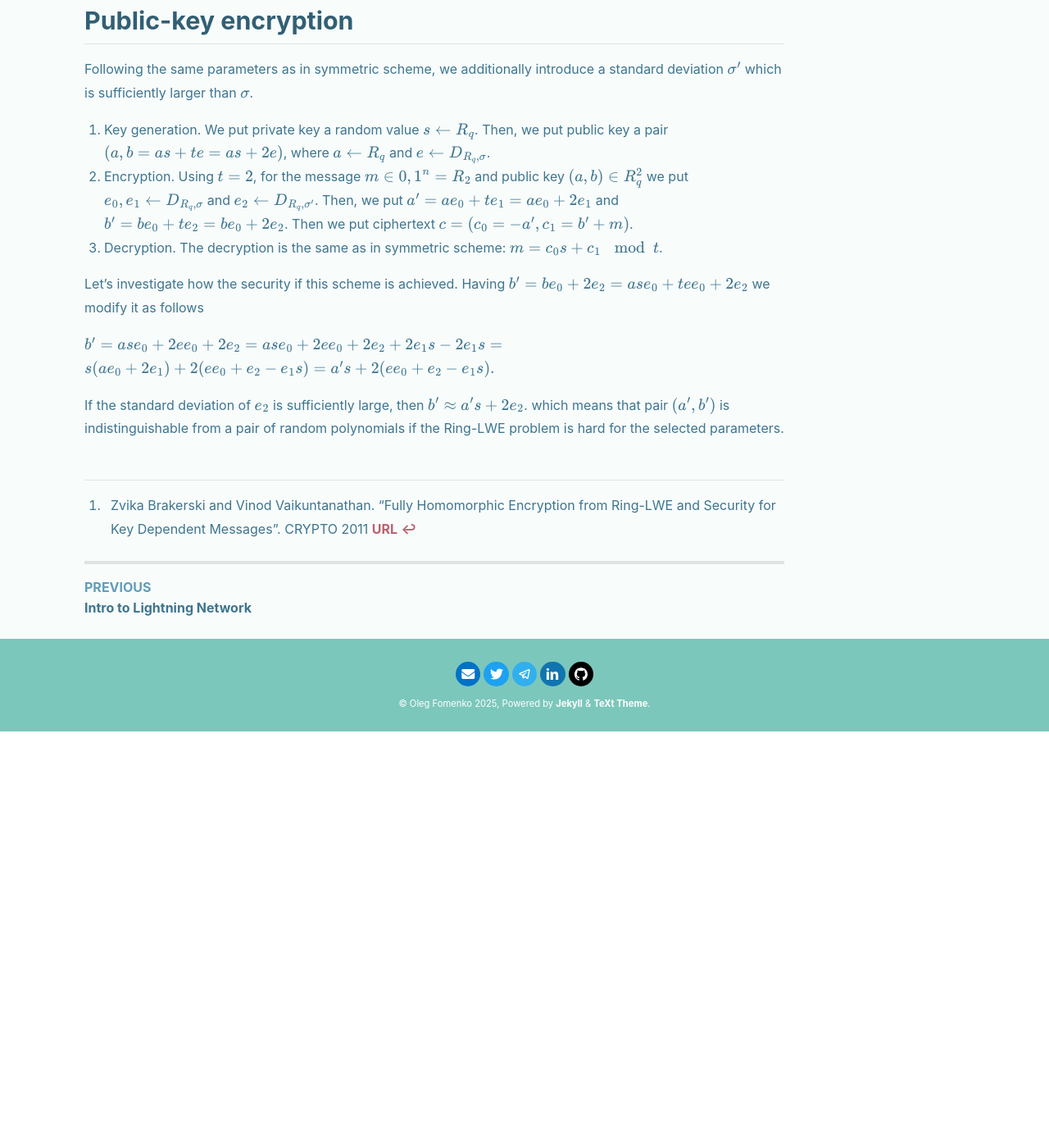
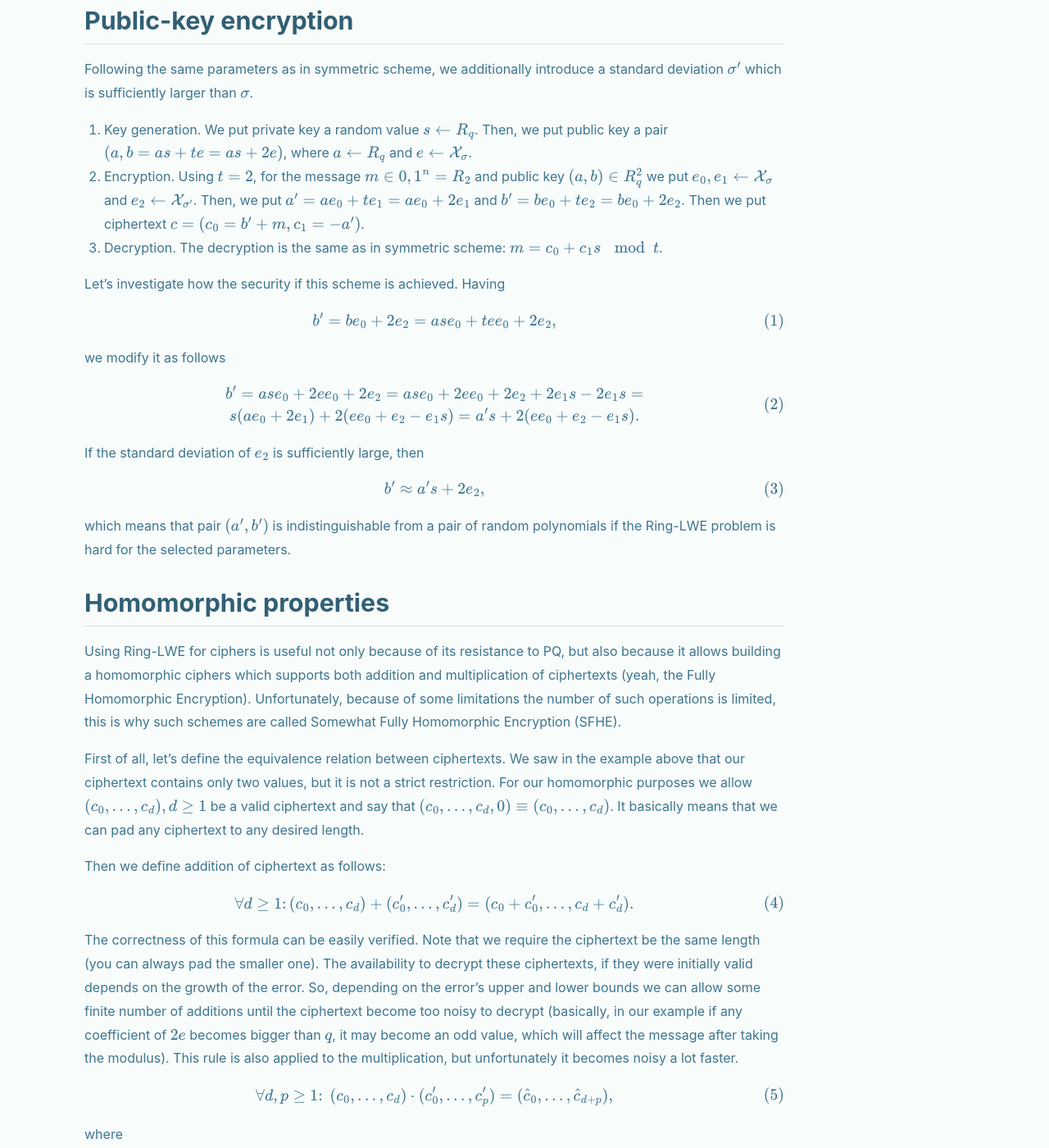
Before and after one commit to olegfomenko/blog, a Jekyll site: the page built from _posts/2026-02-23-lwe2.md, in a window 1280 px wide and 1400 px high, scrolled down 1396 px. Shown: the whole window at 82% size. Built offline with Jekyll 4.4.1, drawn with Linux system fonts in a browser that asks for light colours; nearby versions of some CDN libraries; before the commit the page ends 2288 px from its top, so only the background shows below that; some of the changed text lies outside the part shown.

Commit message:
adding homomorphism to lwe2

```diff
--- a/_posts/2026-02-23-lwe2.md
+++ b/_posts/2026-02-23-lwe2.md
@@ -30,7 +30,8 @@ In general, the public parameters of the presented encryption scheme is as follo
 - $\sigma$ a standard deviation, usually for a Gaussian distribution.
 
 In lattice-based constructions, the Gaussian distribution is used in most cases due to its favorable properties, such as
-being preserved under mathematical operations. We later notate $x \gets D_{R_q, \sigma}$ meaning value $x$ is a random
+being preserved under mathematical operations. We later notate $x \gets \mathcal{X}_\sigma$ meaning value $x$ is a
+random
 value from $R_q$ with standard deviation $\sigma$ independent of the selected distribution.
 
 Next, we define two rings $R_q = \mathbb{Z}_q[x]/(x^n+1)$ and $R_t = \mathbb{Z}_t[x]/(x^n+1)$. For real applications it
@@ -38,9 +39,9 @@ is convenient to use $t = 2$ which means that each value from $R_t=R_2$ is a bin
 
 1. Key generation. We put key a random value $s \gets R_q$.
 2. Encryption. Using $t = 2$, for the message $m \in \{0,1\}^n = R_2$ we generate random $a \gets R_q$ and
-   $e \gets D_{R_q, \sigma}$. Then we put ciphertext $c = (c_0 = -a, c_1 = as+te+m = as+2e+m)$.
-3. Decryption. The decryption algorithm simply puts $m = c_0s + c_1 \mod t$, which means in our case
-   $$c_0s + c_1 \mod 2 \equiv -as + as+2e+m \mod 2\equiv 2e+m \mod 2 \equiv m$$.
+   $e \gets \mathcal{X}_\sigma$. Then we put ciphertext $c = (c_0 = as+te+m = as+2e+m, c_1 = -a)$.
+3. Decryption. The decryption algorithm simply puts $m = c_0 + c_1s \mod t$, which means in our case
+   $$c_0 + c_1s \mod 2 \equiv as+2e+m-as \mod 2\equiv 2e+m \mod 2 \equiv m$$.
 
 The security of this scheme lies on the unavailability to distinguish a pair $(a,as+2e)$ from the $(a,u)$ where
 $a,u \in R_q$ are random polynomials if the Ring-LWE problem is hard for the selected parameters. The presented scheme
@@ -54,22 +55,78 @@ Following the same parameters as in symmetric scheme, we additionally introduce
 sufficiently larger than $\sigma$.
 
 1. Key generation. We put private key a random value $s \gets R_q$. Then, we put public key a pair $(a, b=as+te=as+2e)$,
-   where $a\gets R_q$ and $e \gets D_{R_q, \sigma}$.
-2. Encryption. Using $t = 2$, for the message $m \in \{0,1\}^n = R_2$ and public key $(a, b) \in R_q^2$ we put
-   $e_0,e_1 \gets D_{R_q, \sigma}$ and $e_2 \gets D_{R_q, \sigma'}$. Then, we put $a' = ae_0+te_1 = ae_0+2e_1$ and
-   $b' = be_0 + te_2 = be_0 + 2e_2$. Then we put ciphertext $c = (c_0 = -a', c_1 = b'+m)$.
-3. Decryption. The decryption is the same as in symmetric scheme:  $m = c_0s + c_1 \mod t$.
+   where $a\gets R_q$ and $e \gets \mathcal{X}_\sigma$.
+2. Encryption. Using $t = 2$, for the message $m \in \{0,1\}^n = R_2$ and public key $(a, b) \in R_q^2$ we
+   put $e_0,e_1\gets \mathcal{X_\sigma}$ and $e_2 \gets \mathcal{X}_{\sigma'}$. Then, we put $a' = ae_0+te_1 =
+   ae_0+2e_1$
+   and $b' = be_0 + te_2 = be_0 + 2e_2$. Then we put ciphertext $c = (c_0 = b'+m, c_1 = -a')$.
+3. Decryption. The decryption is the same as in symmetric scheme:  $m = c_0 + c_1s \mod t$.
 
 Let's investigate how the security if this scheme is achieved. Having
-$$b' = be_0 + 2e_2 = ase_0+tee_0 + 2e_2$$
+
+$$
+b' = be_0 + 2e_2 = ase_0+tee_0 + 2e_2,
+$$
+
 we modify it as follows
 
-$$b' = ase_0+2ee_0 + 2e_2 = ase_0+2ee_0 + 2e_2 + 2e_1s - 2e_1s = $$
-$$s(ae_0 + 2e_1) + 2(ee_0 + e_2 - e_1s) = a's + 2(ee_0 + e_2 - e_1s).$$
+$$
+\begin{gathered}
+b' = ase_0+2ee_0 + 2e_2 = ase_0+2ee_0 + 2e_2 + 2e_1s - 2e_1s =\\
+s(ae_0 + 2e_1) + 2(ee_0 + e_2 - e_1s) = a's + 2(ee_0 + e_2 - e_1s).
+\end{gathered}
+$$
 
 If the standard deviation of $e_2$ is sufficiently large, then
-$$b' \approx a's + 2e_2$$.
+
+$$
+b' \approx a's + 2e_2,
+$$
+
 which means that pair $(a', b')$ is indistinguishable from a pair of random polynomials if the Ring-LWE problem is hard
 for the selected parameters.
 
-[^fhe]: Zvika Brakerski and Vinod Vaikuntanathan. "Fully Homomorphic Encryption from Ring-LWE and Security for Key Dependent Messages". CRYPTO 2011 [URL](https://link.springer.com/chapter/10.1007/978-3-642-22792-9_29)
+## Homomorphic properties
+
+Using Ring-LWE for ciphers is useful not only because of its resistance to PQ, but also because it allows building
+a homomorphic ciphers which supports both addition and multiplication of ciphertexts (yeah, the Fully Homomorphic
+Encryption). Unfortunately, because of some limitations the number of such operations is limited, this is why such
+schemes are called Somewhat Fully Homomorphic Encryption (SFHE).
+
+First of all, let's define the equivalence relation between ciphertexts. We saw in the example above that our ciphertext
+contains only two values, but it is not a strict restriction. For our homomorphic purposes we allow
+$(c_0, \dots, c_d), d \geq 1$ be a valid ciphertext and say that $(c_0, \dots, c_d, 0) \equiv (c_0, \dots, c_d)$. It
+basically means that we can pad any ciphertext to any desired length.
+
+Then we define addition of ciphertext as follows:
+
+$$
+\forall d \geq 1\colon (c_0, \dots, c_d) + (c_0', \dots, c_d') = (c_0 + c_0', \dots, c_d + c_d').
+$$
+
+The correctness of this formula can be easily verified. Note that we require the ciphertext be the same length (you can
+always pad the smaller one). The availability to decrypt these ciphertexts, if they were initially valid depends on the
+growth of the error. So, depending on the error's upper and lower bounds we can allow
+some finite number of additions until the ciphertext become too noisy to decrypt (basically, in our example if any
+coefficient of $2e$ becomes bigger than $q$, it may become an odd value, which will affect the message after taking the
+modulus). This rule is also applied to the multiplication, but unfortunately it becomes noisy a lot faster.
+
+$$
+\forall d,p \geq 1\colon\; (c_0, \dots, c_d) \cdot (c_0', \dots, c_p') = (\hat{c}_0, \dots, \hat{c}_{d+p}),
+$$
+
+where
+
+$$
+\forall k \in \{0, 1, \dots d+p\}\colon\;\;\hat{c}_k = \sum_{i \in \{0, \dots d\}, j \in \{0, \dots p\}\colon i + j = k}
+c_i + c_j'.
+$$
+
+The decryption itself is easy:
+
+$$
+m = c_0 + c_1s + c_2s^2 + \dots + c_d s^d \mod t.
+$$
+
+[^fhe]: Zvika Brakerski and Vinod Vaikuntanathan. "Fully Homomorphic Encryption from Ring-LWE and Security for Key
+Dependent Messages". CRYPTO 2011 [URL](https://link.springer.com/chapter/10.1007/978-3-642-22792-9_29)
```
Also changed, not shown: _posts/2025-12-10-lwe.md (+5 -5 lines).
